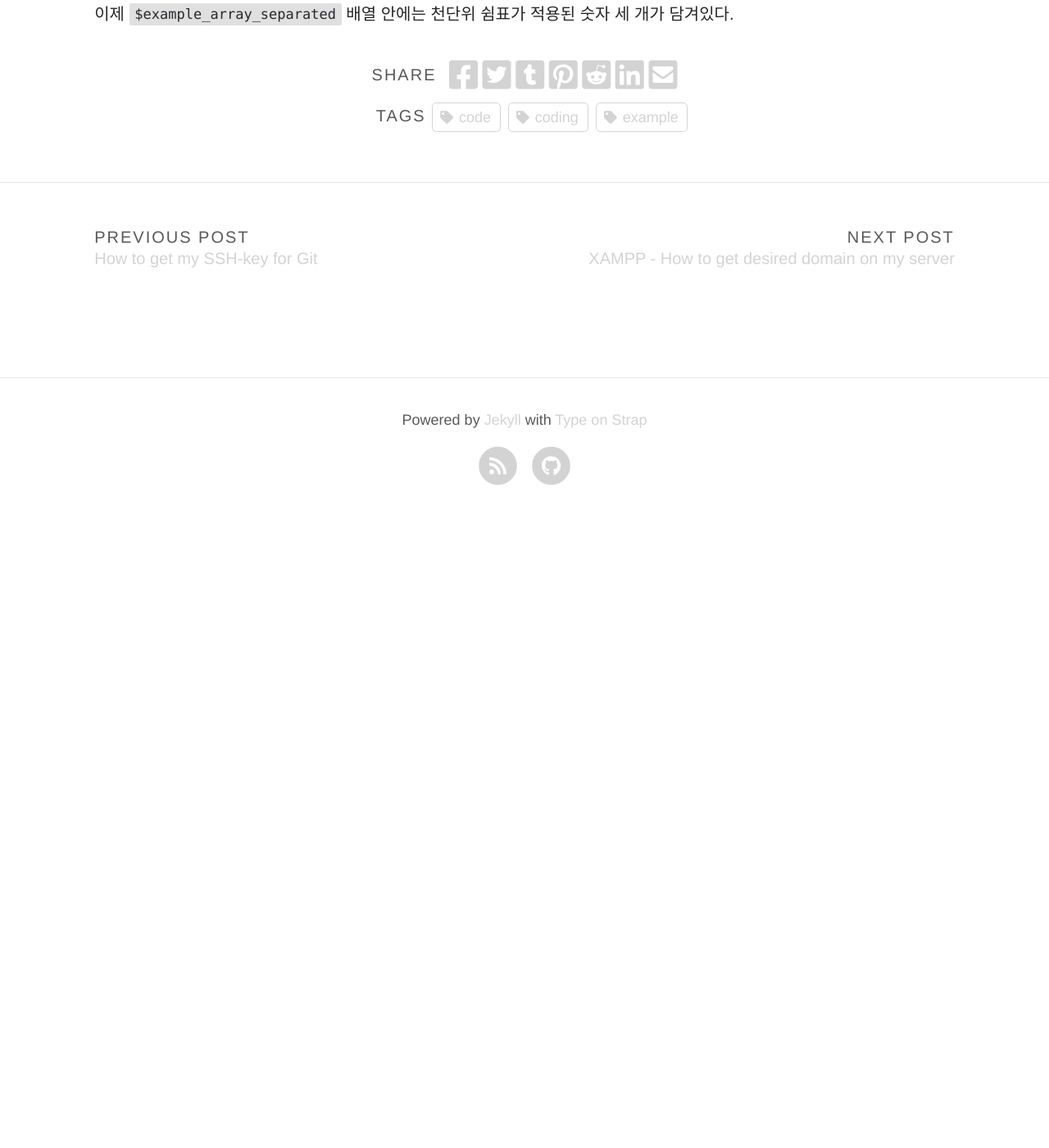
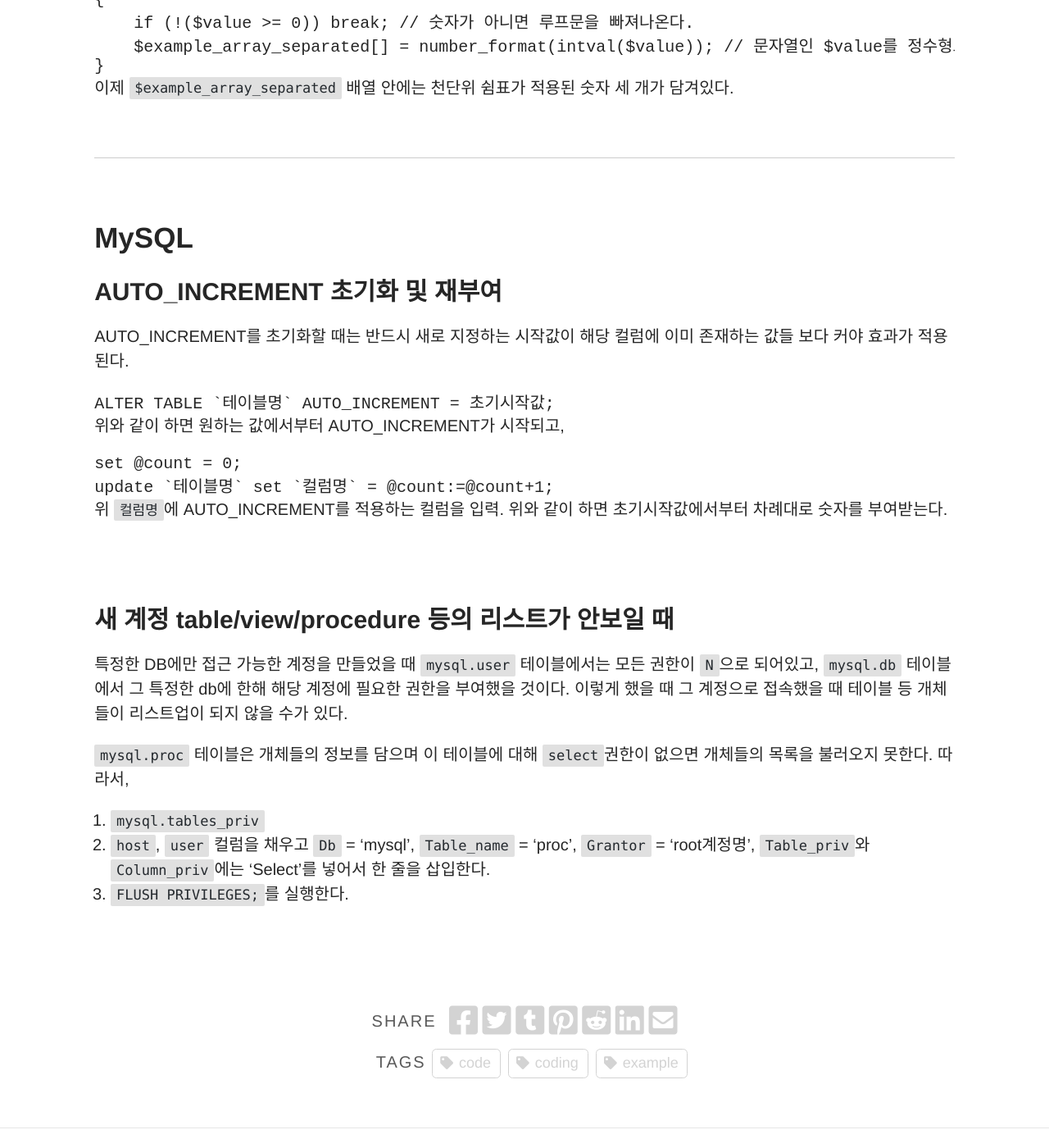
Before and after one commit to fffight88/fffight88.github.io, a Jekyll site: the page built from _posts/2023-05-12-code-examples.md, in a window 1280 px wide and 1400 px high, scrolled down 1795 px. Shown: the whole window at 82% size. Built offline with Jekyll 4.4.1, drawn with Linux system fonts in a browser that asks for light colours; a script that is not in the unit is left out; comment, search, counter and statistics services are not loaded; before the commit the page ends 2425 px from its top, so only the background shows below that; some of the changed text lies outside the part shown.

Commit message:
포스트 내용 추가

````diff
--- a/_posts/2023-05-12-code-examples.md
+++ b/_posts/2023-05-12-code-examples.md
@@ -15,6 +15,9 @@ excerpt_separator: <!--more-->
   - [텍스트박스 일부문자만 허용하기](#텍스트박스-일부문자만-허용하기)
 - [PHP](#php)
   - [separator로 구별한 숫자들로 구성된 문자열 처리](#separator로-구별한-숫자들로-구성된-문자열-처리)
+- [MySQL](#mysql)
+  - [AUTO\_INCREMENT 초기화 및 재부여](#auto_increment-초기화-및-재부여)
+  - [새 계정 table/view/procedure 등의 리스트가 안보일 때](#새-계정-tableviewprocedure-등의-리스트가-안보일-때)
 
 
 <br>
@@ -70,3 +73,45 @@ foreach ($example_array as $key => $value)
 ```
 
 이제 `$example_array_separated` 배열 안에는 천단위 쉼표가 적용된 숫자 세 개가 담겨있다.
+
+
+<br>
+
+***
+
+<br>
+
+## MySQL
+
+### AUTO_INCREMENT 초기화 및 재부여
+
+AUTO_INCREMENT를 초기화할 때는 반드시 새로 지정하는 시작값이 해당 컬럼에 이미 존재하는 값들 보다 커야 효과가 적용된다.
+
+```MySQL
+ALTER TABLE `테이블명` AUTO_INCREMENT = 초기시작값;
+```
+
+위와 같이 하면 원하는 값에서부터 AUTO_INCREMENT가 시작되고,
+
+```mysql
+set @count = 0;
+update `테이블명` set `컬럼명` = @count:=@count+1;
+```
+
+위 `컬럼명`에 AUTO_INCREMENT를 적용하는 컬럼을 입력. 위와 같이 하면 초기시작값에서부터 차례대로 숫자를 부여받는다.
+
+<br>
+<br>
+
+### 새 계정 table/view/procedure 등의 리스트가 안보일 때
+
+특정한 DB에만 접근 가능한 계정을 만들었을 때 `mysql.user` 테이블에서는 모든 권한이 `N`으로 되어있고, `mysql.db` 테이블에서 그 특정한 db에 한해 해당 계정에 필요한 권한을 부여했을 것이다. 이렇게 했을 때 그 계정으로 접속했을 때 테이블 등 개체들이 리스트업이 되지 않을 수가 있다.
+
+`mysql.proc` 테이블은 개체들의 정보를 담으며 이 테이블에 대해 `select`권한이 없으면 개체들의 목록을 불러오지 못한다. 따라서,
+
+1. `mysql.tables_priv`
+2. `host`, `user` 컬럼을 채우고 `Db` = 'mysql', `Table_name` = 'proc', `Grantor` = 'root계정명', `Table_priv`와 `Column_priv`에는 'Select'를 넣어서 한 줄을 삽입한다.
+3. `FLUSH PRIVILEGES;`를 실행한다.
+
+<br>
+<br>
````
